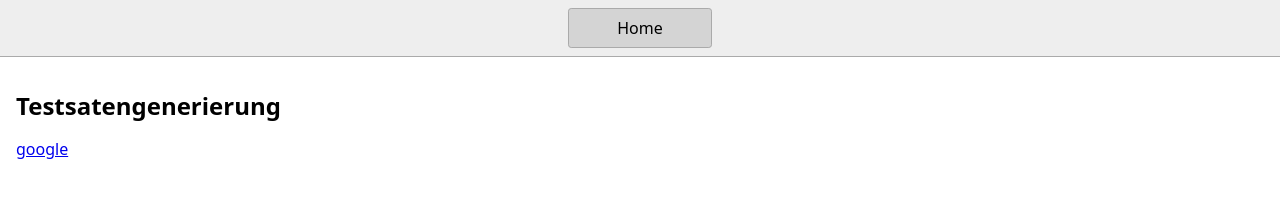
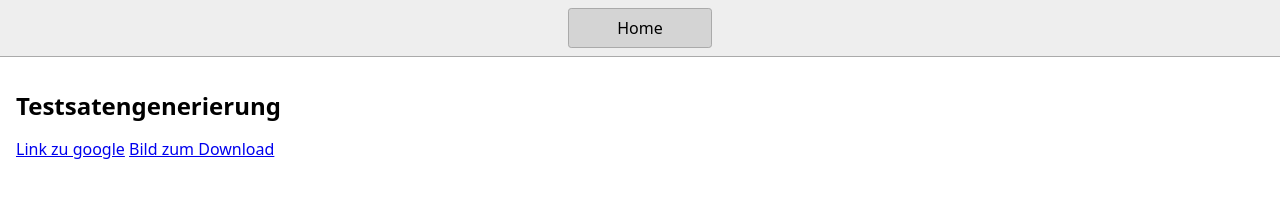
Before and after one commit to CockieMond/web-platform-dyfeft, a plain HTML site: page index.html in a window 1280 px wide. Drawn offline with Linux system fonts and the light colour scheme.

Commit message:
Update index.html

```diff
--- a/index.html
+++ b/index.html
@@ -17,7 +17,8 @@
     </nav>
     <main>
       <h1>Testsatengenerierung</h1>
-      <a href="https://www.google.de">google</a>
+      <a href="https://www.google.de">Link zu google</a>
+      <a href="https://de.wikipedia.org/wiki/Datei:Alf_Stader_Straße.jpg"> Bild zum Download</a>
     </main>
   </body>
 </html>
```
